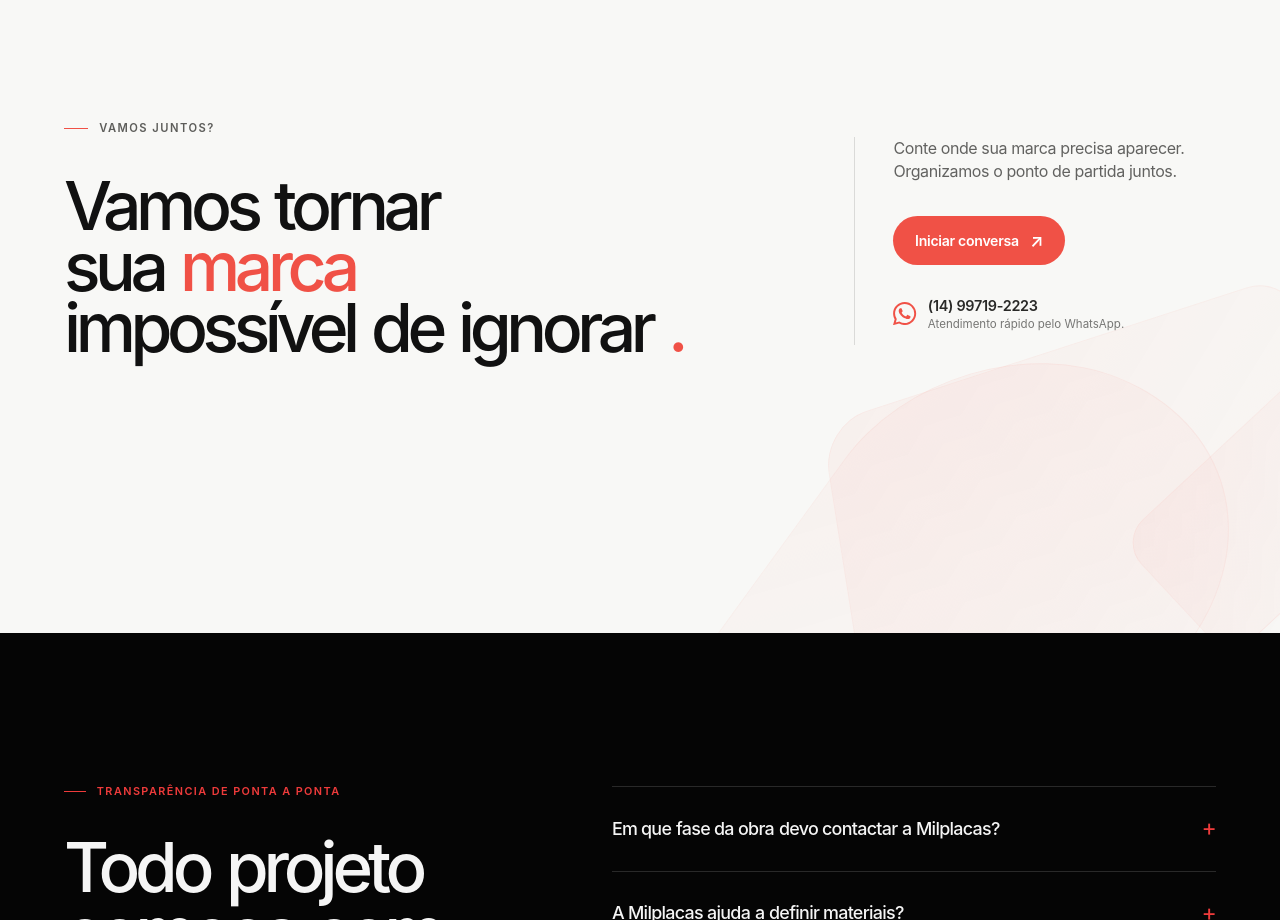
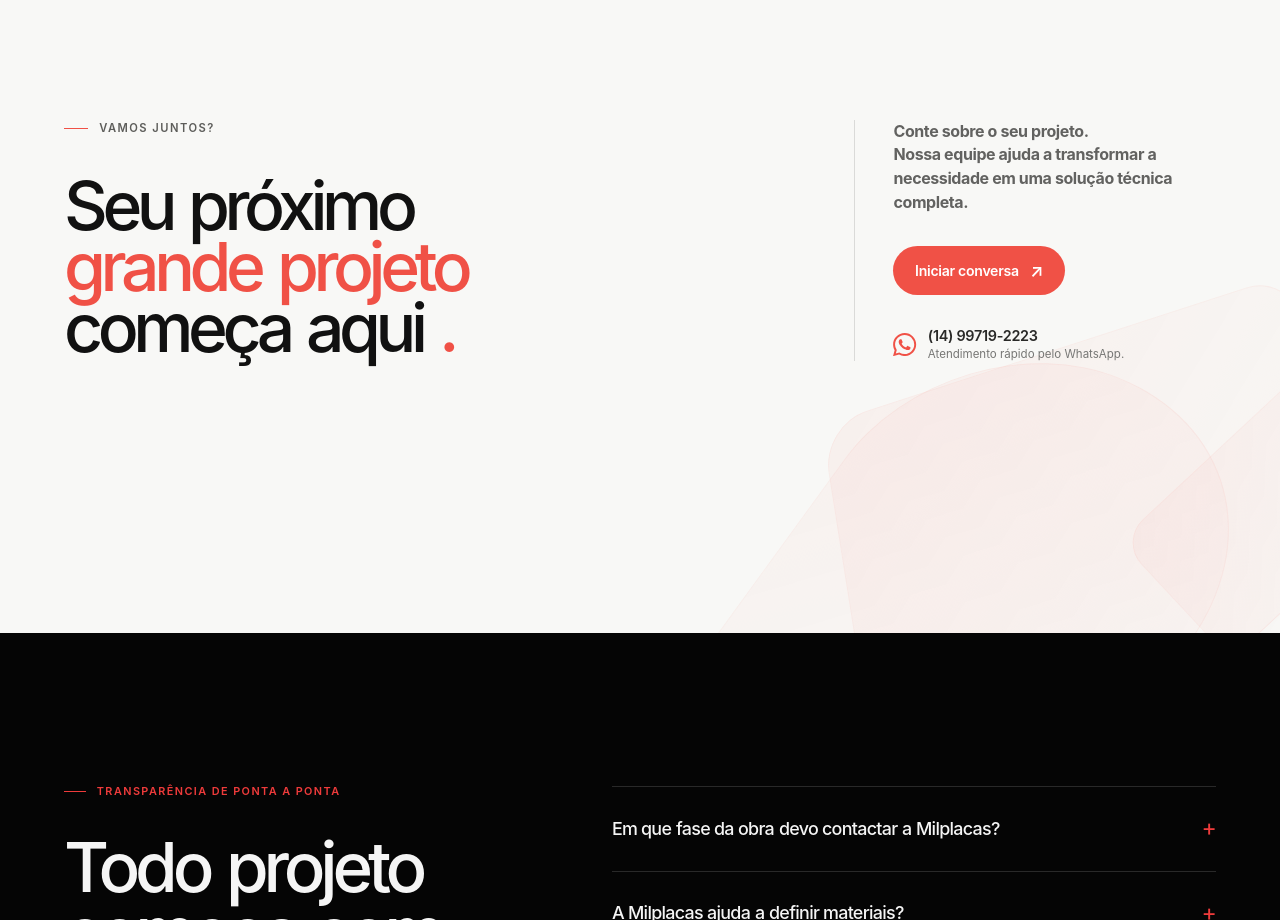
Before and after one commit to matheusbriandeoliveira/milplacas, a React (Vite) app: page / in a window 1280 px wide. Shown: the part 6960-7880 px from the top of the page. Built offline with nearby package versions, Linux system fonts and the light colour scheme.

Commit message:
Ajustes Textos

```diff
--- a/src/App.jsx
+++ b/src/App.jsx
@@ -381,14 +381,17 @@ function App() {
           <div className="final-cta__main">
             <p className="final-cta__label">Vamos juntos?</p>
             <h2 id="final-cta-title">
-              <span><BlurText text="Vamos tornar" /></span>
-              <span><BlurText text="sua" /><em><BlurText text="marca" /></em></span>
-              <span><BlurText text="impossível de ignorar" /><span className="final-cta__period"><BlurText text="." animateBy="letters" /></span></span>
+              <span><BlurText text="Seu próximo" /></span>
+              <span><em><BlurText text="grande projeto" /></em></span>
+              <span><BlurText text="começa aqui" /><span className="final-cta__period"><BlurText text="." animateBy="letters" /></span></span>
             </h2>
           </div>
 
           <div className="final-cta__contact">
-            <p>Conte onde sua marca precisa aparecer. Organizamos o ponto de partida juntos.</p>
+            <p>
+              <strong>Conte sobre o seu projeto.</strong><br />
+              <strong>Nossa equipe ajuda a transformar a necessidade em uma solução técnica completa.</strong>
+            </p>
             <a
               className="final-cta__button"
               href="https://wa.me/5514997192223"
```
